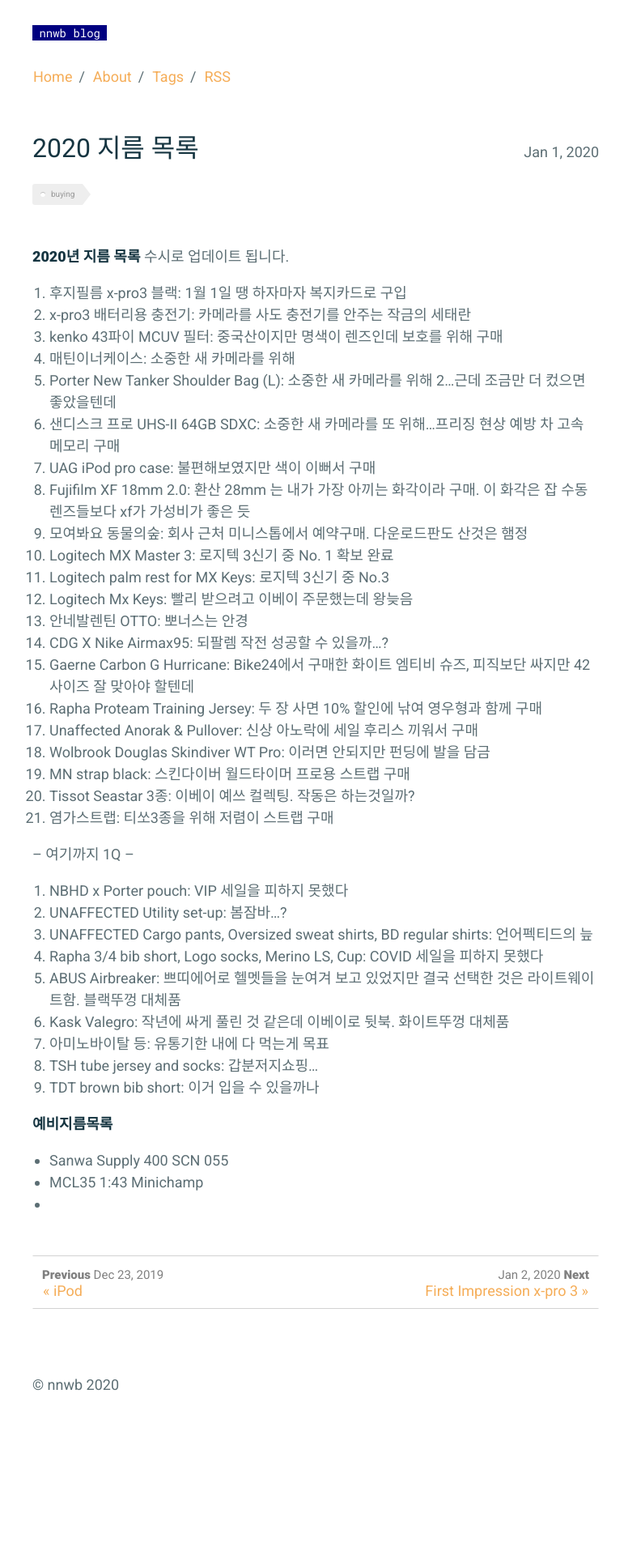
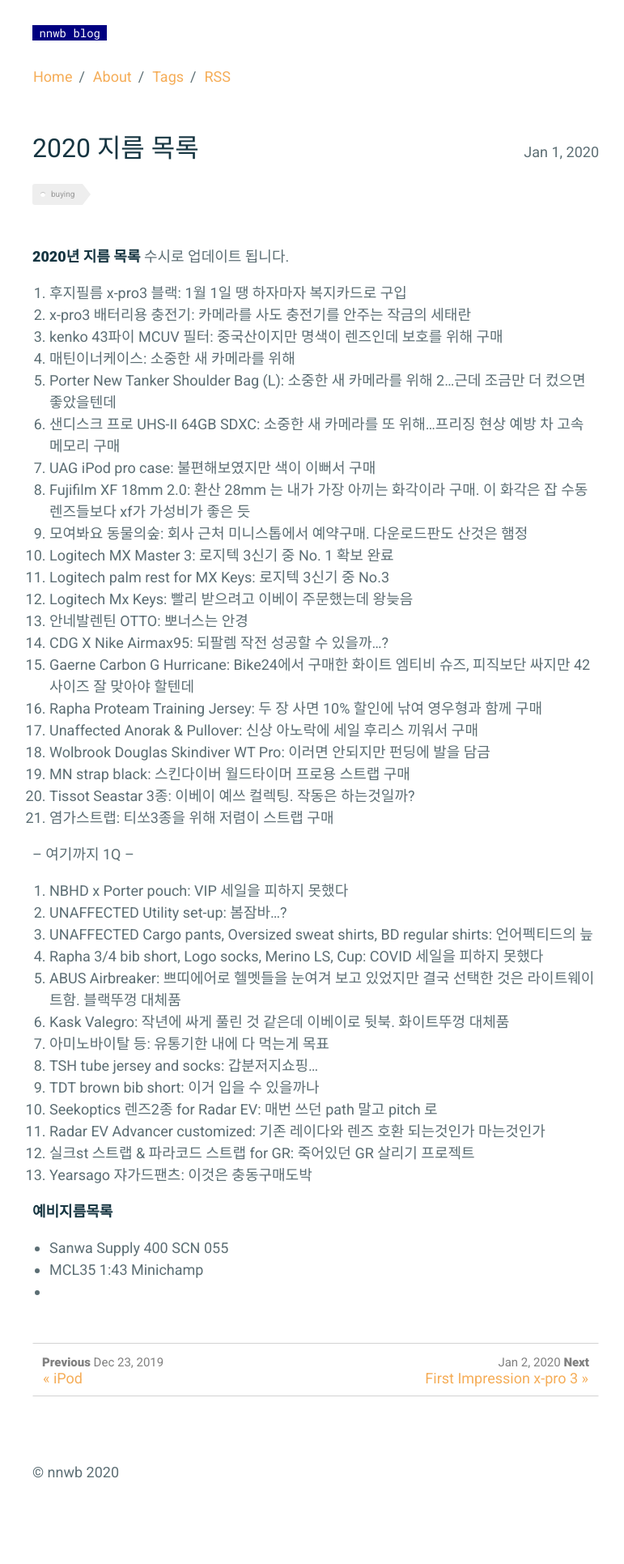
Before and after one commit to nnwb/nnwb.github.io, a Jekyll site: the page built from _posts/2020-01-01-2020buy.md, in a window 1280 px wide. Shown: the whole page at 81% size, without its empty margins (250-1021 px from the left). Built offline with Jekyll 4.4.1, drawn with Linux system fonts in a browser that asks for light colours; comment, search, counter and statistics services are not loaded; before the commit the page ends 1823 px from its top, so only the background shows below that.

Commit message:
Update 2020-01-01-2020buy.md

```diff
--- a/_posts/2020-01-01-2020buy.md
+++ b/_posts/2020-01-01-2020buy.md
@@ -42,6 +42,10 @@ comments: true
 28. 아미노바이탈 등: 유통기한 내에 다 먹는게 목표
 29. TSH tube jersey and socks: 갑분저지쇼핑...
 30. TDT brown bib short: 이거 입을 수 있을까나
+31. Seekoptics 렌즈2종 for Radar EV: 매번 쓰던 path 말고 pitch 로
+32. Radar EV Advancer customized: 기존 레이다와 렌즈 호환 되는것인가 마는것인가
+33. 실크st 스트랩 & 파라코드 스트랩 for GR: 죽어있던 GR 살리기 프로젝트
+34. Yearsago 쟈가드팬츠: 이것은 충동구매도박
 
 **예비지름목록**
 - Sanwa Supply 400 SCN 055
```
